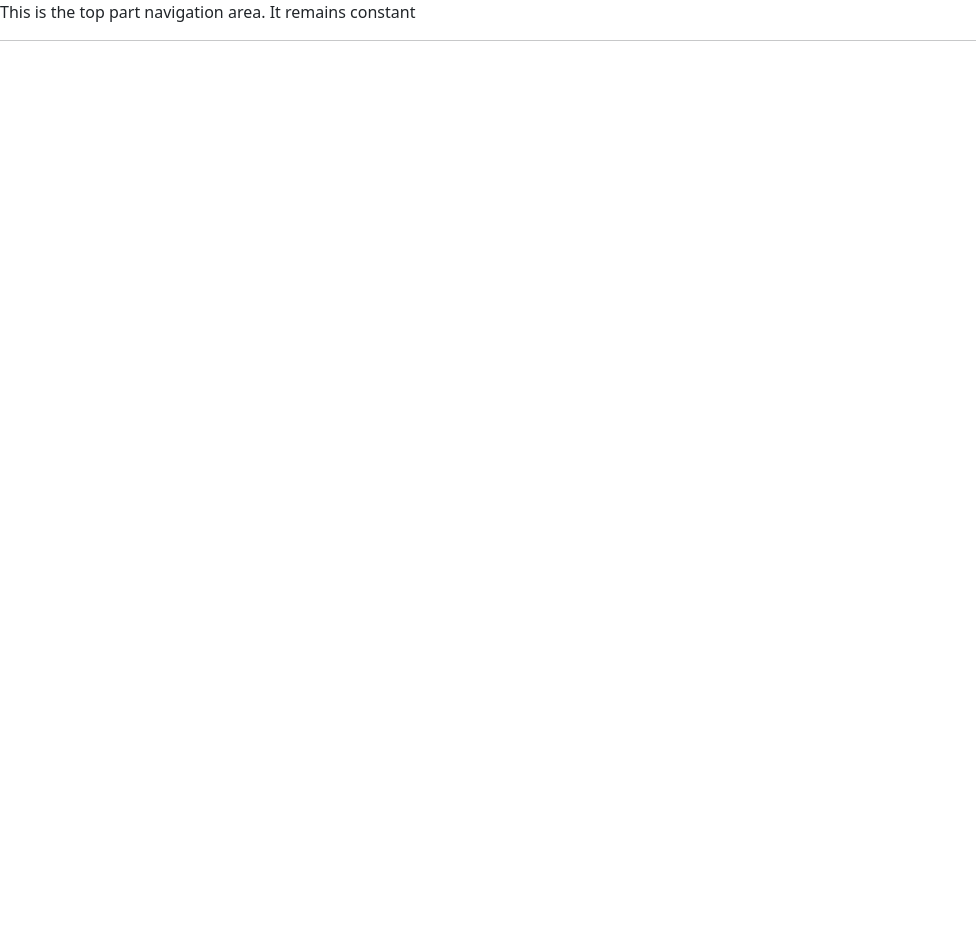
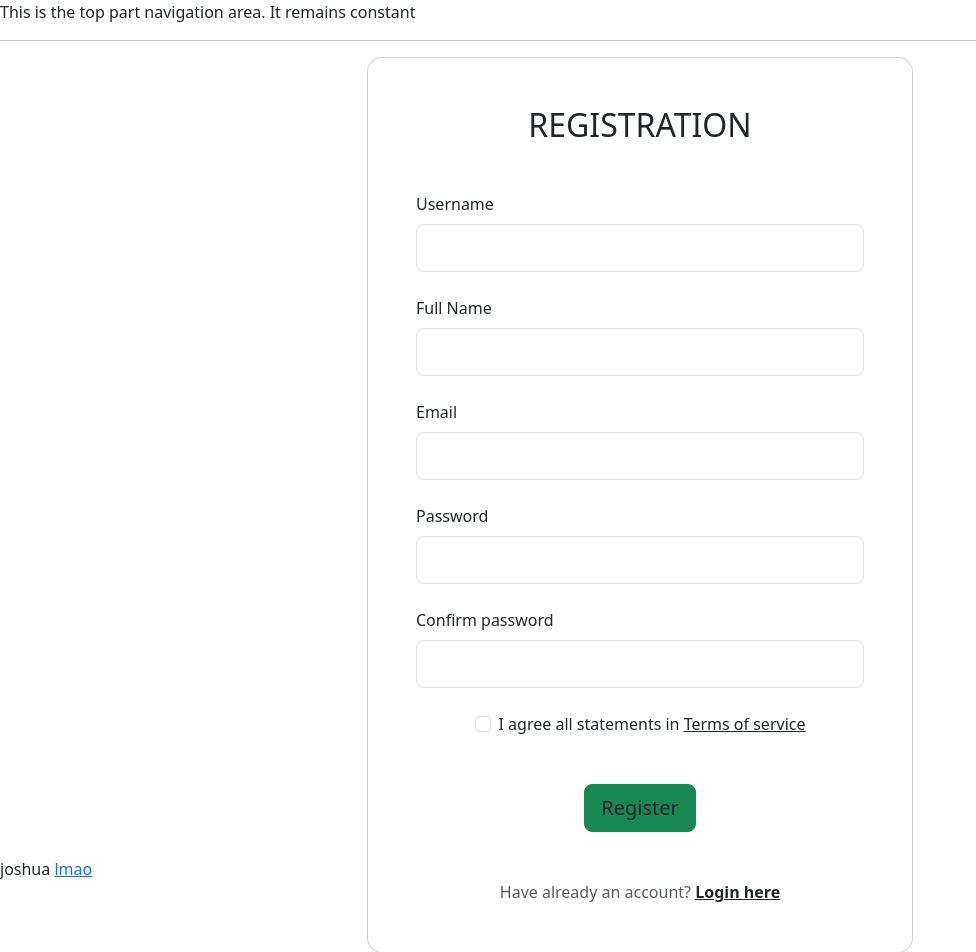
Before and after one commit to rhodesbeckett/centry, a Vue app: page /register in a window 1280 px wide. Shown: the whole page, without its empty margins (0-976 px from the left). Before the commit the page ends 800 px from the top, so only its background shows below. Built offline with nearby package versions, Linux system fonts and the light colour scheme; no server answers.

Commit message:
created sign up page

```diff
--- a/src/router/index.js
+++ b/src/router/index.js
@@ -7,6 +7,9 @@ import TestView from '../views/TestView.vue'
 import MapView from '../views/MapView.vue'
 
 import homepage from '../views/homepage.vue'
+
+import register from '../views/register.vue'
+
 
 const router = createRouter({
   history: createWebHistory(import.meta.env.BASE_URL),
@@ -28,6 +31,11 @@ const router = createRouter({
       path: '/homepage',  //this will be matched on the URL e.g. /test
       name: 'pageName', //page name
       component: homepage, //this is the imported view (.vue)
+    },
+    {
+      path: '/register',  //this will be matched on the URL e.g. /test
+      name: 'pageName', //page name
+      component: register, //this is the imported view (.vue)
     },
   ]
 })
--- /dev/null
+++ b/src/views/register.vue
@@ -0,0 +1,135 @@
+<script setup>
+  //import these to access GLOBAL state variables
+  import {RouterLink} from 'vue-router'
+
+
+  // //this is how you import external css files
+  // import "../assets/base.css"
+
+</script>
+
+<template>
+  <!-- type your HTML here -->
+  <main>
+    <section class="vh-100 bg-image">
+  <div class="mask d-flex align-items-center h-100 gradient-custom-3">
+    <div class="container h-100">
+      <div class="row d-flex justify-content-center align-items-center h-100">
+        <div class="col-12 col-md-9 col-lg-7 col-xl-6">
+          <div class="card" style="border-radius: 15px;">
+            <div class="card-body p-5">
+              <h2 class="text-uppercase text-center mb-5">Registration</h2>
+
+              <form>
+
+
+                <div class="form-outline mb-4">
+                    <label class="form-label" for="form3Example1cg">Username</label>
+                  <input type="text" id="form3Example1cg" class="form-control form-control-lg" />
+
+                </div>
+
+
+                <label class="form-label" for="form3Example3cg">Full Name</label>
+                <div class="form-outline mb-4">
+                  <input type="text" id="fullname" class="form-control form-control-lg" />
+
+                </div>
+
+
+                <label class="form-label" for="form3Example3cg">Email</label>
+                <div class="form-outline mb-4">
+                  <input type="email" id="form3Example3cg" class="form-control form-control-lg" />
+
+                </div>
+
+                <div class="form-outline mb-4">
+                    <label class="form-label" for="form3Example4cg">Password</label>
+                  <input type="password" id="form3Example4cg" class="form-control form-control-lg" />
+
+                </div>
+
+                <div class="form-outline mb-4">
+                    <label class="form-label" for="form3Example4cdg">Confirm password</label>
+                  <input type="password" id="form3Example4cdg" class="form-control form-control-lg" />
+
+                </div>
+
+                <div class="form-check d-flex justify-content-center mb-5">
+                  <input class="form-check-input me-2" type="checkbox" value="" id="form2Example3cg" />
+                  <label class="form-check-label" for="form2Example3g">
+                    I agree all statements in <a href="#!" class="text-body"><u>Terms of service</u></a>
+                  </label>
+                </div>
+
+                <div class="d-flex justify-content-center">
+                  <button type="button"
+                    class="btn btn-success btn-block btn-lg gradient-custom-4 text-body">Register</button>
+                </div>
+
+                <p class="text-center text-muted mt-5 mb-0">Have already an account? <a href="#!"
+                    class="fw-bold text-body"><u>Login here</u></a></p>
+
+              </form>
+
+            </div>
+          </div>
+        </div>
+      </div>
+    </div>
+  </div>
+</section>
+
+
+
+
+
+
+
+
+
+
+  <!-- use this to access data -->
+    {{ name  }}
+  <!-- link to another page as if using a tag-->
+    <RouterLink to="/home">lmao</RouterLink>
+
+  </main>
+</template>
+
+<style>
+/* you can also import css files */
+</style>
+
+<script>
+export default {
+
+  // this is data, website will reload if this change
+  data() {
+    return {
+      name : "joshua"
+    }
+  },
+
+  methods: {
+    test() {
+      // you need to use this in the methods
+      this.name =jakob
+    }
+  },
+
+
+  //any ajax call to start is executed here
+  mounted() {
+    //this happens when u load website
+    // dont forget to put the word this
+
+    //dont forget to use this keyword
+                   // this is a reference to the backend URL in .env.local file
+    this.axios.get(`${import.meta.env.VITE_BACKEND}/user/joshua`).then( response => {
+      }
+    ).catch ( error => {
+    })
+  }
+}
+</script>
```
